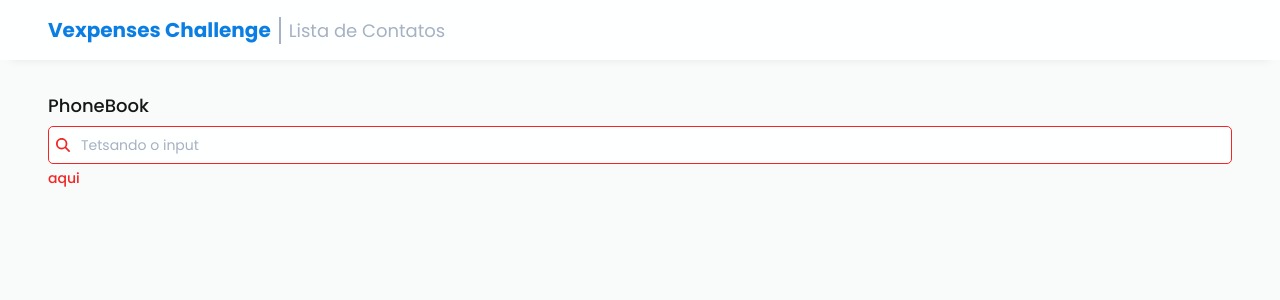
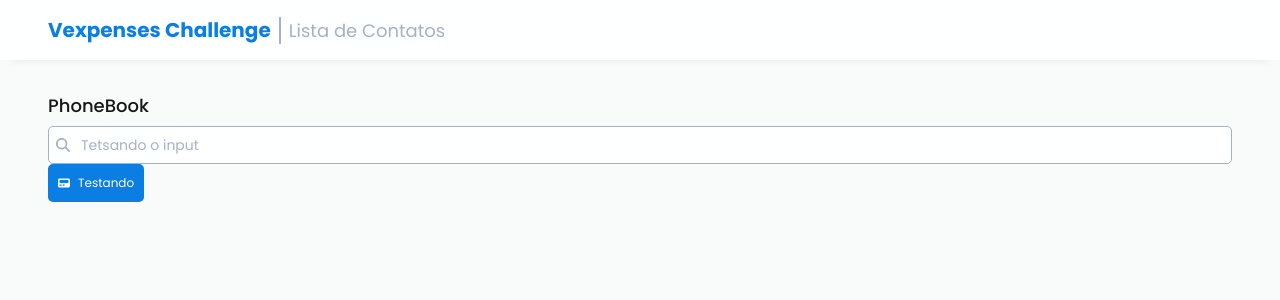
Before and after one commit to Luiz-Fellipe/contact-book, a React (Vite) app: page / in a window 1280 px wide. Shown: the top 300 px of the page. Built offline with nearby package versions, Linux system fonts and the light colour scheme.

Commit message:
feat: create button component

```diff
--- /dev/null
+++ b/src/components/buttons/Button/index.tsx
@@ -0,0 +1,84 @@
+import React, { forwardRef } from 'react';
+import { IconProp } from '@fortawesome/fontawesome-svg-core';
+import { FontAwesomeIcon } from '@fortawesome/react-fontawesome';
+import { IconDefinition } from '@fortawesome/free-solid-svg-icons';
+
+// TYPES
+import { IButtonVariantsKeys } from './types';
+import type { fontSizeType, fontWeightType } from 'styles/themes/default';
+
+// STYLES
+import { WrapperButton } from './styles';
+
+export interface IButtonProps
+  extends React.DetailedHTMLProps<
+    React.ButtonHTMLAttributes<HTMLButtonElement>,
+    HTMLButtonElement
+  > {
+  flexDirection?: 'row' | 'row-reverse';
+  variant?: IButtonVariantsKeys;
+  icon?: IconProp | IconDefinition;
+  icon2?: IconProp | IconDefinition;
+  styleIcon?: React.CSSProperties;
+  iconClassName?: string;
+  text?: string | null;
+  full?: boolean;
+  iconSpin?: boolean;
+  loading?: boolean;
+  $fontWeight?: fontWeightType;
+  $fontSize?: fontSizeType;
+}
+
+export const Button = forwardRef<HTMLButtonElement, IButtonProps>(
+  (
+    {
+      flexDirection = 'row',
+      variant = 'primary',
+      type = 'button',
+      className,
+      styleIcon,
+      iconClassName,
+      icon,
+      icon2,
+      text = '',
+      iconSpin = false,
+      full = false,
+      loading,
+      $fontSize,
+      $fontWeight,
+      ...rest
+    },
+    ref
+  ) => {
+    return (
+      <WrapperButton
+        full={full}
+        className={className}
+        type={type}
+        variant={variant}
+        flexDirection={flexDirection}
+        $fontWeight={$fontWeight}
+        $fontSize={$fontSize}
+        {...rest}
+        hasGap={!!icon && (text?.length || 0) > 0}
+        loading={loading}
+        ref={ref}
+      >
+        {icon && (
+          <FontAwesomeIcon
+            icon={icon}
+            className={iconClassName}
+            style={styleIcon}
+            spin={iconSpin}
+          />
+        )}
+
+        <span>{text}</span>
+
+        {icon2 && <FontAwesomeIcon icon={icon2} />}
+      </WrapperButton>
+    );
+  }
+);
+
+Button.displayName = 'Button';
--- /dev/null
+++ b/src/components/buttons/Button/styles.ts
@@ -0,0 +1,116 @@
+import styled, { css, RuleSet } from 'styled-components';
+import { IButtonVariantsKeys } from './types';
+import { IButtonProps } from '.';
+
+type IButtonType = Pick<
+  IButtonProps,
+  '$fontWeight' | '$fontSize' | 'loading' | 'variant' | 'full' | 'flexDirection'
+> & {
+  hasGap: boolean;
+};
+
+const primary = css`
+  background-color: ${({ theme }) => theme.pallet.primary};
+  color: ${({ theme }) => theme.pallet.secondary};
+  border: 2px solid ${({ theme }) => theme.pallet.secondary};
+
+  &:not([disabled]) {
+    &:focus:not(:hover) {
+      border-color: ${({ theme }) => theme.pallet.blue.B200};
+      color: ${({ theme }) => theme.pallet.blue.B200};
+      background-color: ${({ theme }) => theme.pallet.gray.G50};
+    }
+    &:hover {
+      border-color: ${({ theme }) => theme.pallet.blue.B200};
+      color: ${({ theme }) => theme.pallet.blue.B200};
+      background-color: ${({ theme }) => theme.pallet.gray.G50};
+    }
+    &:focus:hover {
+      border-color: ${({ theme }) => theme.pallet.secondary};
+    }
+  }
+`;
+
+const secondary = css`
+  background-color: ${({ theme }) => theme.pallet.secondary};
+  color: ${({ theme }) => theme.pallet.white.W100};
+  border: 2px solid ${({ theme }) => theme.pallet.secondary};
+
+  &:not([disabled]) {
+    &:focus:not(:hover) {
+      border-color: ${({ theme }) => theme.pallet.blue.B300};
+    }
+    &:hover {
+      background-color: ${({ theme }) => theme.pallet.blue.B200};
+      border-color: ${({ theme }) => theme.pallet.blue.B100};
+    }
+    &:focus:hover {
+      border-color: ${({ theme }) => theme.pallet.secondary};
+    }
+  }
+`;
+
+const link = css`
+  background-color: transparent;
+  color: ${({ theme }) => theme.pallet.secondary};
+  border: 2px solid transparent;
+
+  &:not([disabled]) {
+    &:focus:not(:hover) {
+      border-color: ${({ theme }) => theme.pallet.secondary};
+      color: ${({ theme }) => theme.pallet.blue.B300};
+    }
+    &:hover {
+      color: ${({ theme }) => theme.pallet.blue.B300};
+    }
+    &:focus:hover {
+      border-color: ${({ theme }) => theme.pallet.secondary};
+    }
+  }
+`;
+
+const variants: Record<IButtonVariantsKeys, RuleSet<object>> = {
+  primary,
+  secondary,
+  link,
+};
+
+export const WrapperButton = styled.button<IButtonType>`
+  width: ${(props) => (props.full ? '100%' : 'fit-content')};
+  height: ${(props) => (props.full ? '100%' : 'fit-content')};
+  min-height: 30px;
+
+  display: flex;
+  align-items: center;
+  justify-content: center;
+  gap: ${(props) => (props.hasGap ? '0.5rem' : '0')};
+  flex-direction: ${({ flexDirection }) => flexDirection};
+
+  border-radius: 5px;
+  padding: ${({ theme }) => theme.space[8]};
+
+  cursor: pointer;
+  user-select: none;
+
+  transition: all 250ms ease;
+
+  font-weight: ${({ theme, $fontWeight }) =>
+    $fontWeight ? theme.fontWeight[$fontWeight] : theme.fontWeight.regular};
+  font-size: ${({ theme, $fontSize }) =>
+    $fontSize ? theme.fontSize[$fontSize] : theme.fontSize.md};
+
+  /* VARIANTS */
+  ${(props) => props.variant && variants[props.variant]}
+
+  ${({ loading }) =>
+    loading
+      ? css`
+          cursor: progress !important;
+        `
+      : css`
+          &[disabled] {
+            cursor: not-allowed;
+            opacity: 0.6;
+          }
+        `}
+`;
--- /dev/null
+++ b/src/components/buttons/Button/types.ts
@@ -0,0 +1 @@
+export type IButtonVariantsKeys = 'primary' | 'secondary' | 'link';
--- a/src/components/texts/index.ts
+++ b/src/components/texts/index.ts
@@ -1,3 +1,5 @@
 import { Text } from './Text';
+import type { ITextProps } from './Text/types';
 
 export { Text };
+export type { ITextProps };
--- a/src/pages/PhoneBook/index.tsx
+++ b/src/pages/PhoneBook/index.tsx
@@ -3,6 +3,8 @@ import React from 'react';
 // COMPONENTS
 import { Text } from 'components/texts';
 import { InputSVG } from 'components/inputs/InputSVG';
+import { Button } from 'components/buttons/Button';
+import { faPager } from '@fortawesome/free-solid-svg-icons';
 
 const PhoneBook: React.FC = () => {
   return (
@@ -11,7 +13,14 @@ const PhoneBook: React.FC = () => {
         <h3>PhoneBook</h3>
       </Text>
 
-      <InputSVG placeholder="Tetsando o input" error="aqui" />
+      <InputSVG placeholder="Tetsando o input" />
+
+      <Button
+        text="Testando"
+        $fontSize="xs"
+        icon={faPager}
+        variant="secondary"
+      />
     </>
   );
 };
--- a/src/styles/themes/default.ts
+++ b/src/styles/themes/default.ts
@@ -10,6 +10,11 @@ export const defaultTheme = {
     black: {
       B100: 'rgba(0,0,0,0.1)',
       B500: '#171717',
+    },
+    blue: {
+      B100: '#0A7EE3',
+      B200: '#0545CA',
+      B300: '#0215B0',
     },
     gray: {
       G50: '#F0F2F7',
@@ -75,3 +80,6 @@ export const defaultTheme = {
     xxl: '(min-width: 1400px)',
   },
 } as const;
+
+export type fontSizeType = keyof typeof defaultTheme.fontSize;
+export type fontWeightType = keyof typeof defaultTheme.fontWeight;
```
Also changed, not shown: src/components/texts/Text/types.ts (+5 -5 lines).
